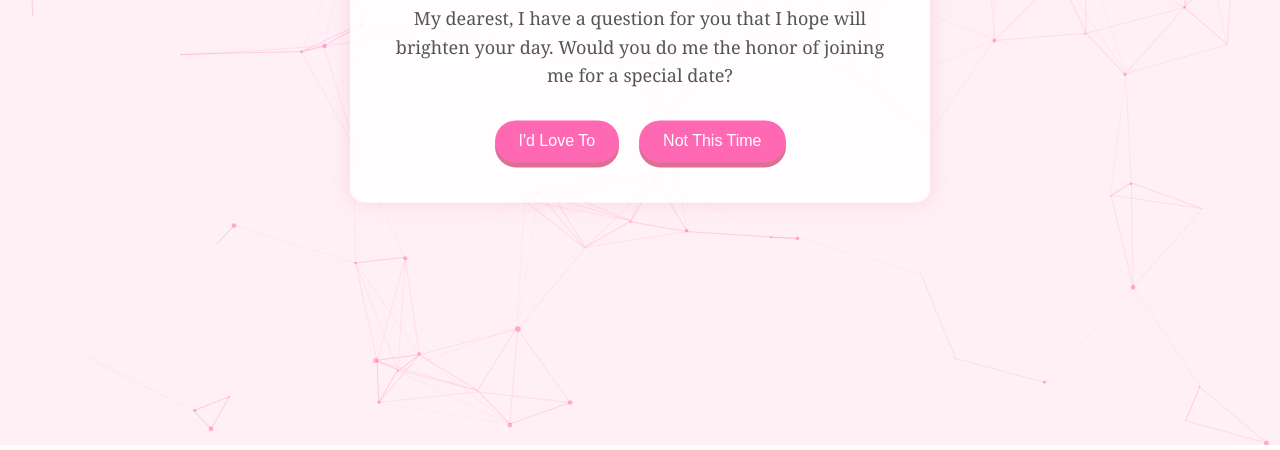
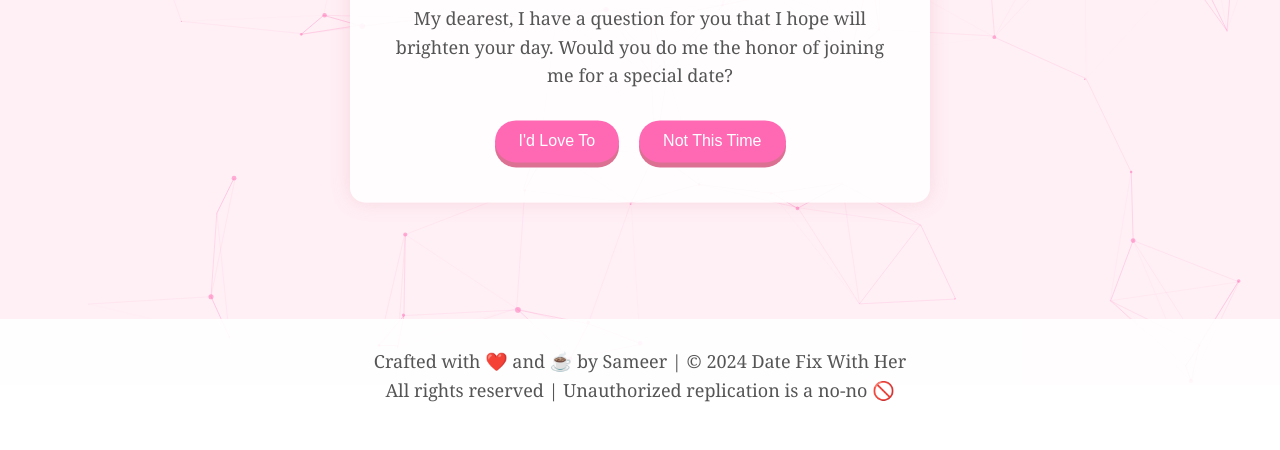
Before and after one commit to sameerbintaher/date-fix-with-her, a plain HTML site: page index.html in a window 1280 px wide. Shown: the part 355-805 px from the top of the page. Drawn offline with nearby package versions, Linux system fonts and the light colour scheme.

Commit message:
Add Sameer's name to the footer

```diff
--- a/index.html
+++ b/index.html
@@ -1,14 +1,3 @@
-<!-- i want to make a website for my girlfriend where there will be several pages,
-1st page will ask whether she is free for a date, there will be a yes or no button,
-if she is free there will be a 2nd page which will have a calendar to select the date and time,
-after selection of date and time there will be a 3rd page which will have all the places i want to take her,
-after selection of date and time and place there will be a 4th page which will have food menu which she can select,
-
-then there will be a complete order summary page which will have all the details which she selected,
-and there will be a confirmation button,
-on clicking the confirmation button there will be a 5th page where all information will be submitted and sent to my email.
- -->
-
 <!DOCTYPE html>
 <html lang="en">
   <head>
@@ -27,7 +16,7 @@ on clicking the confirmation button there will be a 5th page where all informati
       #particles-js {
         position: absolute;
         width: 100%;
-        height: 100%;
+        height: calc(100% - 60px); /* Adjust based on your footer height */
         background-color: #fff0f5; /* Light pink background */
         background-repeat: no-repeat;
         background-size: cover;
@@ -46,6 +35,7 @@ on clicking the confirmation button there will be a 5th page where all informati
         max-width: 500px;
         width: 90%;
         text-align: center;
+        margin-bottom: 80px; /* Increase this value if needed */
       }
       h1 {
         color: #db7093; /* Pink color */
@@ -85,6 +75,18 @@ on clicking the confirmation button there will be a 5th page where all informati
         background-color: #ff1493;
         box-shadow: 0 2px #db7093;
         transform: translateY(4px);
+      }
+      footer {
+        position: fixed;
+        left: 0;
+        bottom: 0;
+        width: 100%;
+        background-color: rgba(255, 255, 255, 0.9);
+        color: #555;
+        text-align: center;
+        padding: 10px 0;
+        font-size: 14px;
+        z-index: 2;
       }
     </style>
   </head>
@@ -154,5 +156,17 @@ on clicking the confirmation button there will be a 5th page where all informati
         }, 1000); // Close the window after 1 second
       }
     </script>
+    <footer>
+      <p>
+        Crafted with ❤️ and ☕️ by Sameer | ©
+        <span id="currentYear"></span> Date Fix With Her
+        <br />
+        All rights reserved | Unauthorized replication is a no-no 🚫
+      </p>
+    </footer>
+    <script>
+      document.getElementById("currentYear").textContent =
+        new Date().getFullYear();
+    </script>
   </body>
 </html>
```
